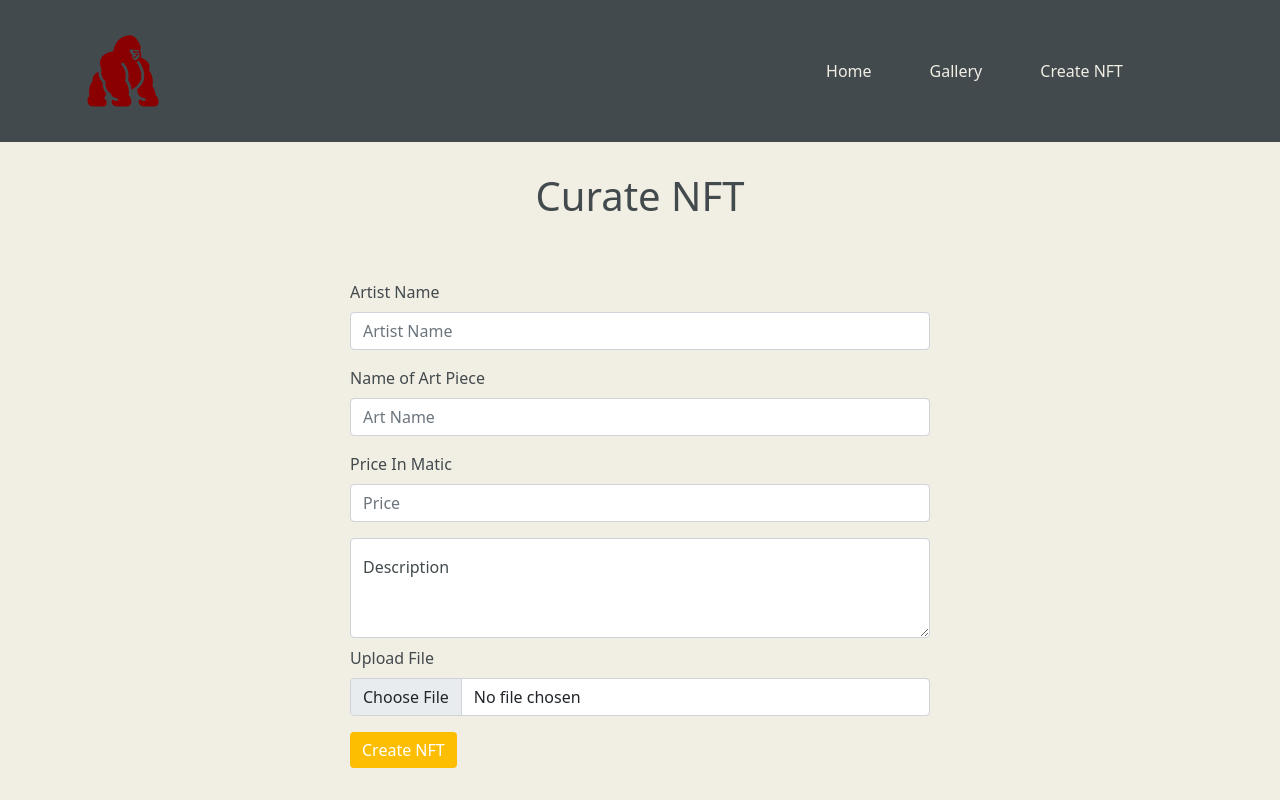
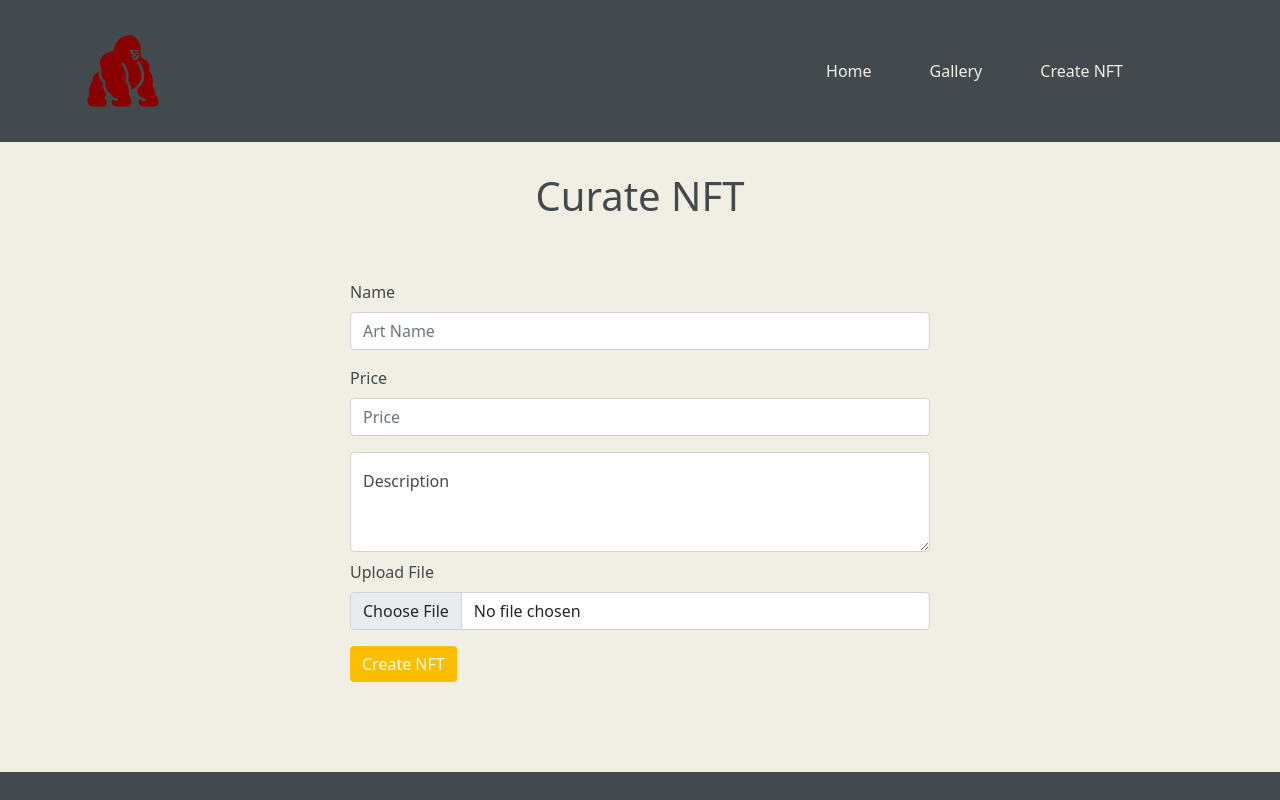
Before and after one commit to Shih-Yu/Crimson-Affe, a React (Create React App) app: page /create-nft in a window 1280 px wide. Shown: the top 800 px of the page. Built offline with nearby package versions, Linux system fonts and the light colour scheme; what ipfs-http-client would draw is missing.

Commit message:
IN modified create-nft page and solidity contract code

```diff
--- a/src/pages/Create-NFT/index.jsx
+++ b/src/pages/Create-NFT/index.jsx
@@ -20,11 +20,9 @@ const client = ipfsHttpClient('https://ipfs.infura.io:5001/api/v0');
 export default function CreateNFT() {
   const [file, setFile] = useState(null);
   const [formInput, setFormInput] = useState({
+    price: '',
     name: '',
-    artPiece: '',
-    price: '',
     description: '',
-    image: '',
   });
 
   // Getting information for metadata from state and passing to nft.storage
@@ -58,13 +56,11 @@ export default function CreateNFT() {
   // }
 
   async function createAffeMarketItem() {
-    const { name, artPiece, price, description } = formInput;
-    if (!name && !artPiece && !price && !description && !file) return;
+    const { name, description, price } = formInput;
+    if (!name || !description || !price || !file) return;
     //  Change form info into string for nft.storage metadata
     const data = JSON.stringify({
       name,
-      artPiece,
-      price,
       description,
       image: file,
     });
@@ -96,6 +92,7 @@ export default function CreateNFT() {
 
     // get info from NFT Contract
     let event = tx.events[0]; // get the latest event that was fired
+    console.log(event.args[2]);
     let value = event.args[2];
     let tokenId = value.toNumber();
 
@@ -128,31 +125,20 @@ export default function CreateNFT() {
           <h1>Curate NFT</h1>
         </div>
 
-        <Form className='nft-info' onSubmit={onFile}>
-          <Form.Group className='mb-3' controlId='formBasicEmail'>
-            <Form.Label>Artist Name</Form.Label>
+        <Form className='nft-info'>
+          <Form.Group className='mb-3'>
+            <Form.Label>Name</Form.Label>
             <Form.Control
               type='text'
-              placeholder='Artist Name'
+              placeholder='Art Name'
               onChange={(e) =>
                 setFormInput({ ...formInput, name: e.target.value })
               }
             />
           </Form.Group>
 
-          <Form.Group className='mb-3' controlId='formBasicPassword'>
-            <Form.Label>Name of Art Piece</Form.Label>
-            <Form.Control
-              type='text'
-              placeholder='Art Name'
-              onChange={(e) =>
-                setFormInput({ ...formInput, artPiece: e.target.value })
-              }
-            />
-          </Form.Group>
-
-          <Form.Group className='mb-3' controlId='formBasicPassword'>
-            <Form.Label>Price In Matic</Form.Label>
+          <Form.Group className='mb-3'>
+            <Form.Label>Price</Form.Label>
             <Form.Control
               type='text'
               placeholder='Price'
@@ -178,7 +164,7 @@ export default function CreateNFT() {
           </FloatingLabel>
           <Form.Group controlId='formFile' className='mb-3'>
             <Form.Label>Upload File</Form.Label>
-            {file && <img className='rounded mt-4' width= '350' height='350' src={file} alt='nft' />}
+            {file && <img className='rounded mt-4' width= '350' height='350' src={file} alt='nft art' />}
             <Form.Control type='file' onChange={onFile} />
           </Form.Group>
           <Button
```
Also changed, not shown: 1 other file (tests, documents, lock files or other folders).
